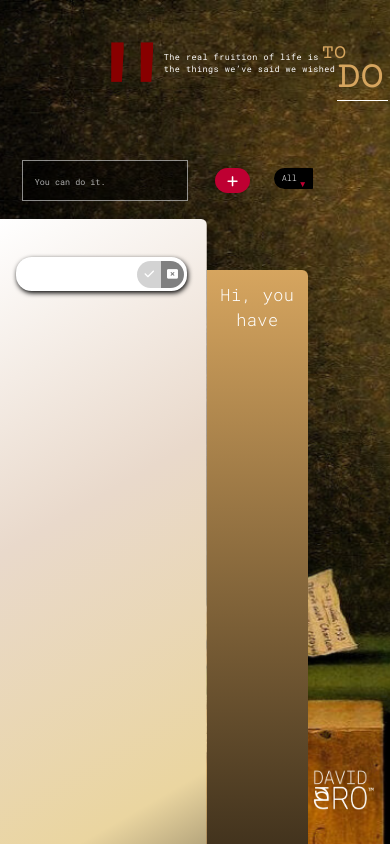
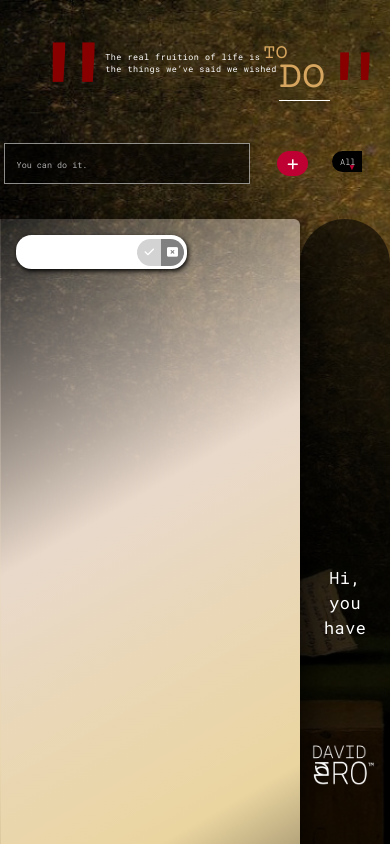
Before and after one commit to davidero1/to-do-list, a plain HTML site: page index.html in a window 390 px wide. Drawn offline with nearby package versions, Linux system fonts and the light colour scheme.

Commit message:
new edits

```diff
--- a/app.js
+++ b/app.js
@@ -6,6 +6,7 @@ const todoList = document.querySelector(".todo-list");
 const filterOption = document.querySelector(".filter-todo"); // for the filter
 const items = todoList.children;
 const numOfItems = document.querySelector(".num-items");
+
 
 // Add event listeners
 todoButton.addEventListener("click", addTodo);
@@ -17,7 +18,7 @@ todoList.addEventListener("click", plusTrash); // find the function in line 66
 filterOption.addEventListener("click", filterTodo);
 
 // add event listener to the entire documnt
-document.addEventListener("DOMContentLoaded", getTodos); // the function is written in line 202
+document.addEventListener("DOMContentLoaded", getTodos); // the function is written in line 214
 
 // Functions
 
--- a/index.html
+++ b/index.html
@@ -3,7 +3,7 @@
   <head>
     <meta charset="UTF-8" />
     <meta name="viewport" content="width=device-width, initial-scale=1.0" />
-    <title>Document</title>
+    <title>eRO's TO-DO webapp</title>
     <link
       rel="stylesheet"
       href="https://cdnjs.cloudflare.com/ajax/libs/font-awesome/6.7.1/css/all.min.css"
--- a/style.css
+++ b/style.css
@@ -1137,6 +1137,7 @@ select option {
     height: 10vh;
     padding: 2vh;
     position: relative;
+    width: 80vw;
   }
 
   .head-div1 {
@@ -1284,26 +1285,30 @@ select option {
   .mainDiv {
     background: linear-gradient(
       150deg,
-      white,
+      rgba(255, 255, 255, 0.106),
       var(--color-3),
       var(--color-6),
       black
     );
     min-height: 100vh;
-    width: 53vw;
+    width: 77vw;
     padding-top: 5vh;
     animation: color 12s ease-in-out infinite;
     border-top-left-radius: 0vw;
     border-top-right-radius: 0vw;
     border-top-right-radius: 1.5vw;
-    box-shadow: 0px 20px 29px black;
+    box-shadow: 0px 20px 50px black;
   }
 
   .formDiv {
-    height: 6.6vh;
-    width: 90vw;
+    height: 6vh;
+    width: 96vw;
     display: flex;
+    flex-direction: column;
     justify-content: space-between;
+    margin: auto;
+    margin-top: -15vh;
+    margin-left: 1vw;
   }
 
   form {
@@ -1316,7 +1321,7 @@ select option {
   .todo-input {
     font-family: "Roboto Mono", serif;
     height: 2.6vh;
-    width: 36vw;
+    width: 70vw;
     color: white;
     background-color: rgba(0, 0, 0, 0.548);
     padding-left: 3vw;
@@ -1334,7 +1339,7 @@ select option {
 
   .todo-input:focus {
     height: 3vh;
-    width: 36vw;
+    width: 80vw;
     align-self: self-start;
     outline: none;
     font-family: "Roboto Mono", serif;
@@ -1373,29 +1378,31 @@ select option {
   }
 
   .num {
-    width: 20vw;
-    height: 96vh;
-    margin: auto;
-    margin-top: 6vh;
+    width: 19vw;
+    height: 105vh;
+    margin-top: 0vh;
     margin-left: 0vw;
-    padding-top: 8vh;
-    padding: 3vw;
     background: linear-gradient(
-      180deg,
-      #d6a55f,
+      rgba(0, 0, 0, 0.58),
       black
     );
-    border-top-right-radius: 1.5vw;
+    display: flex;
+    flex-direction: column;
+    justify-content: space-between;
+    border-top-left-radius: 20vw;
+    border-top-right-radius: 20vw;
   }
 
   .num-items {
     text-align: center;
     font-size: 2vh;
     font-family: "Roboto Mono", serif;
-    font-weight: 300;
+    font-weight: 400;
     color: white;
     line-height: 3vh;
     letter-spacing: 0.03rem;
+    rotate: 0deg;
+    margin-top: 40vh;
   }
 
   @keyframes color {
@@ -1436,6 +1443,7 @@ select option {
     transition: all 0.5s ease;
     border-radius: 4vw;
     box-shadow: 1px 2px 5px black;
+    z-index: 50;
   }
 
   .todo-item {
@@ -1453,6 +1461,7 @@ select option {
     font-size: 1.3vh;
     color: #fff;
     cursor: pointer;
+    z-index: 80;
     transition: all 0.3s ease-in-out;
   }
 
@@ -1616,15 +1625,15 @@ select option {
   .logobox1 {
     display: flex;
     flex-direction: column;
-    position: absolute;
-    margin-left: 80vw;
-    margin-top: 66vh;
+    margin-top: 60vh;
+    padding-top: 3vh;
+    height: 8vh;
   }
 
   .logobox1a {
     display: inline-block;
-    padding-left: 1vw;
-    margin-left: -0.7vw;
+    padding-left: 0vw;
+    margin-left: 0vw;
   }
 
   .logobox1b {
```
